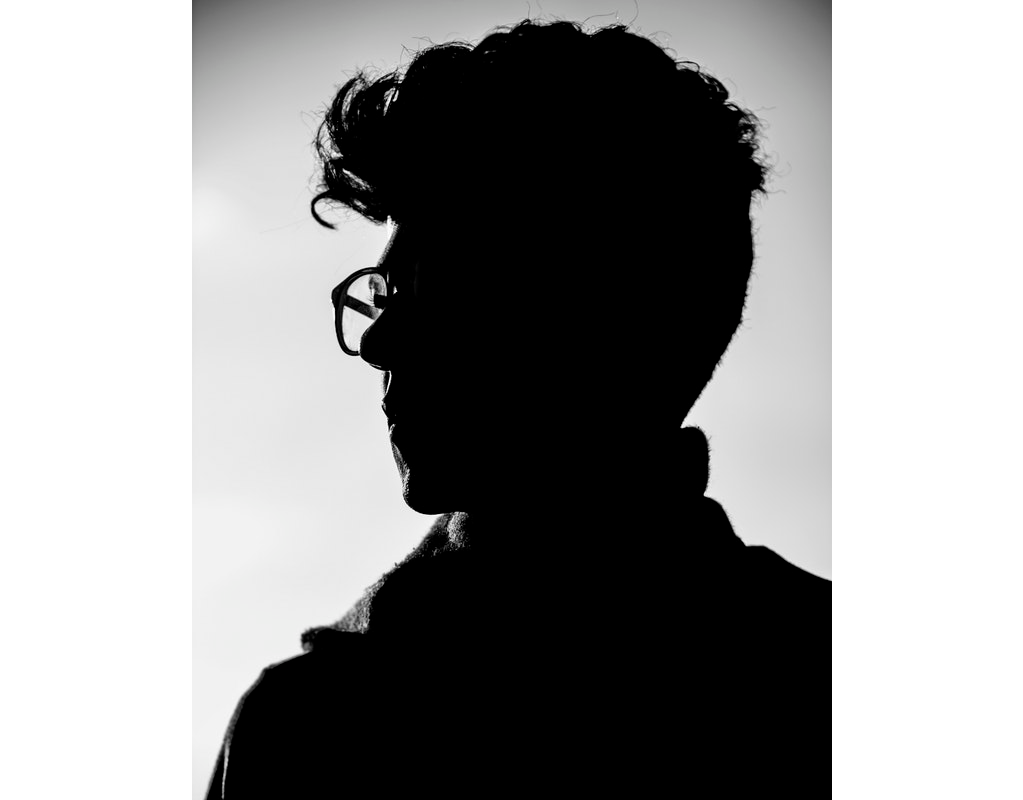
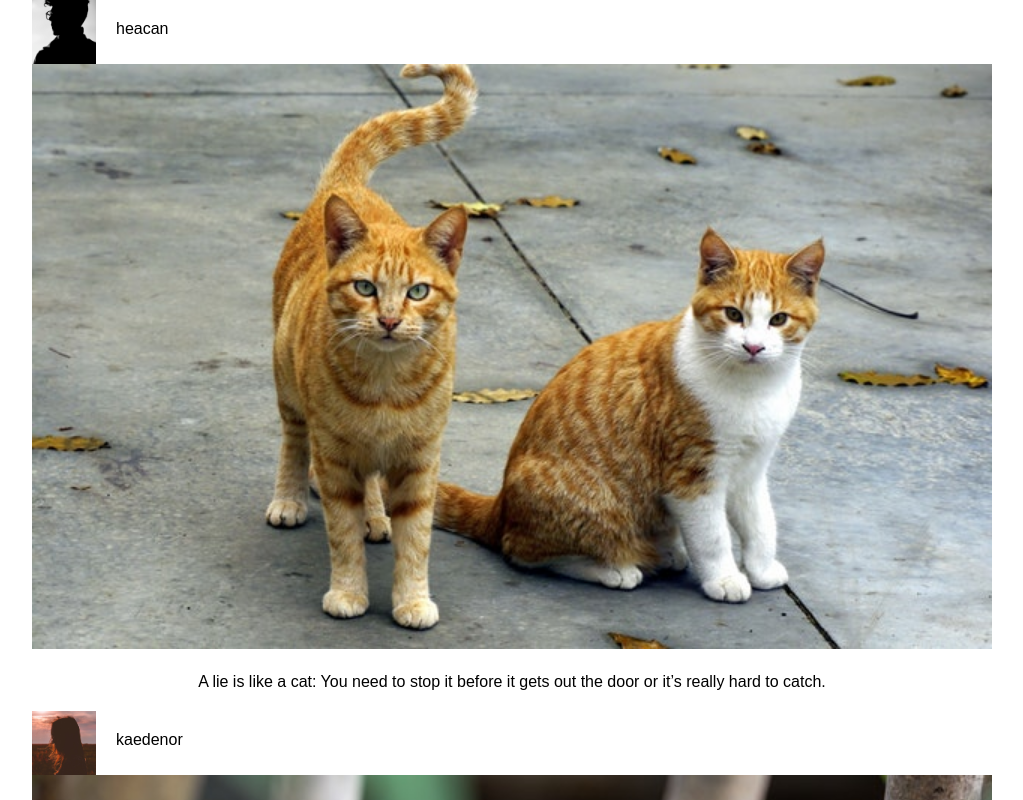
Before and after one commit to Xin00163/reactcats, a React (Create React App) app: page / in a window 1280 px wide. Shown: the top 800 px of the page, without its empty margins (128-1151 px from the left). Built offline with nearby package versions, Linux system fonts and the light colour scheme.

Commit message:
Add styling to PhotoContainer

```diff
--- /dev/null
+++ b/src/PhotoContainer.css
@@ -0,0 +1,40 @@
+
+body {
+  margin: 0;
+  padding: 0;
+  font-family: sans-serif;
+}
+
+.logo {
+  font-size: 60px;
+}
+
+.PhotoContainer {
+  list-style-type: none;
+  margin: 0 10rem;
+  padding: 0;
+}
+
+.User {
+  display: flex;
+}
+
+.Username {
+  padding: 20px;
+  text-align: left;
+}
+
+.Avatar {
+  object-fit: cover;
+  width: 64px;
+  height: 64px;
+}
+
+.Image {
+  margin: 0 auto;
+  width: 100%
+}
+
+.Description {
+  margin: 20px;
+}
--- a/src/PhotoContainer.js
+++ b/src/PhotoContainer.js
@@ -1,6 +1,7 @@
 import React, { Component } from 'react';
 import images from './images';
 import avatars from './avatars';
+import './PhotoContainer.css';
 
 class PhotoContainer extends Component {
 
@@ -13,12 +14,12 @@ class PhotoContainer extends Component {
   render() {
     return (
       <div className='PhotoContainer'>
-        <img src={avatars[this.userIconLink]} />
-        <div className="Username">
-          {this.props.data.username}
+        <div className='User'>
+          <img className='Avatar' src={avatars[this.userIconLink]} />
+          <div className="Username">{this.props.data.username}</div>
         </div>
-        <img src={images[this.imageLink]} />
-        <p>{this.props.data.description}</p>
+        <img className="Image" src={images[this.imageLink]} />
+        <div className="Description">{this.props.data.description}</div>
       </div>
     );
   }
```
